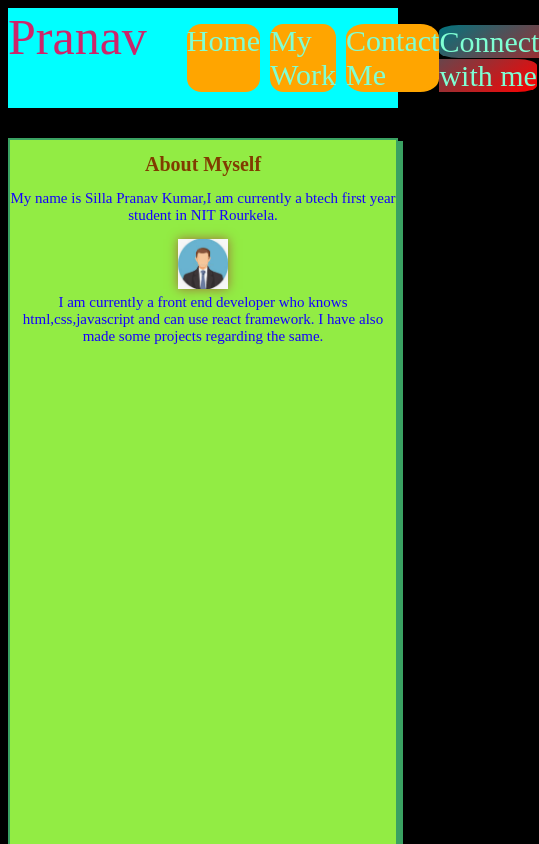
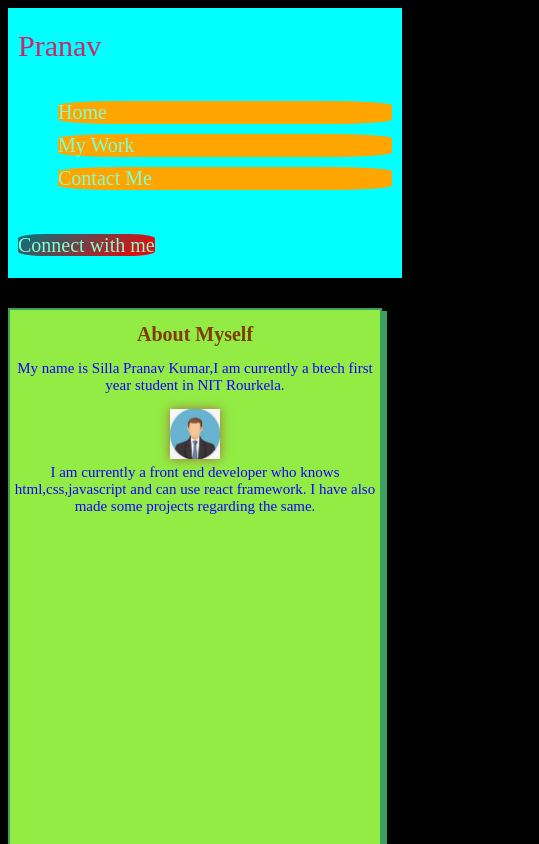
Before and after one commit to Pranav98coder/PranavsPortFolio, a React (Vite) app: page / in a window 390 px wide. Shown: the top 844 px of the page, 539 px wide, since content can reach past the window. Built offline with nearby package versions, Linux system fonts and the light colour scheme.

Commit message:
responsive change

```diff
--- a/src/App.css
+++ b/src/App.css
@@ -88,7 +88,7 @@ a:hover{
 
 }
 
-@media screen and (max-width: 320px){
+@media screen and (max-width: 700px){
   .app{
     width: 100%;
   }
@@ -100,6 +100,7 @@ a:hover{
   }
   #logo{
     font-size: 30px;
+    font-family: Brush Script MT;
   }
   .links{
     flex-direction: column;
```
